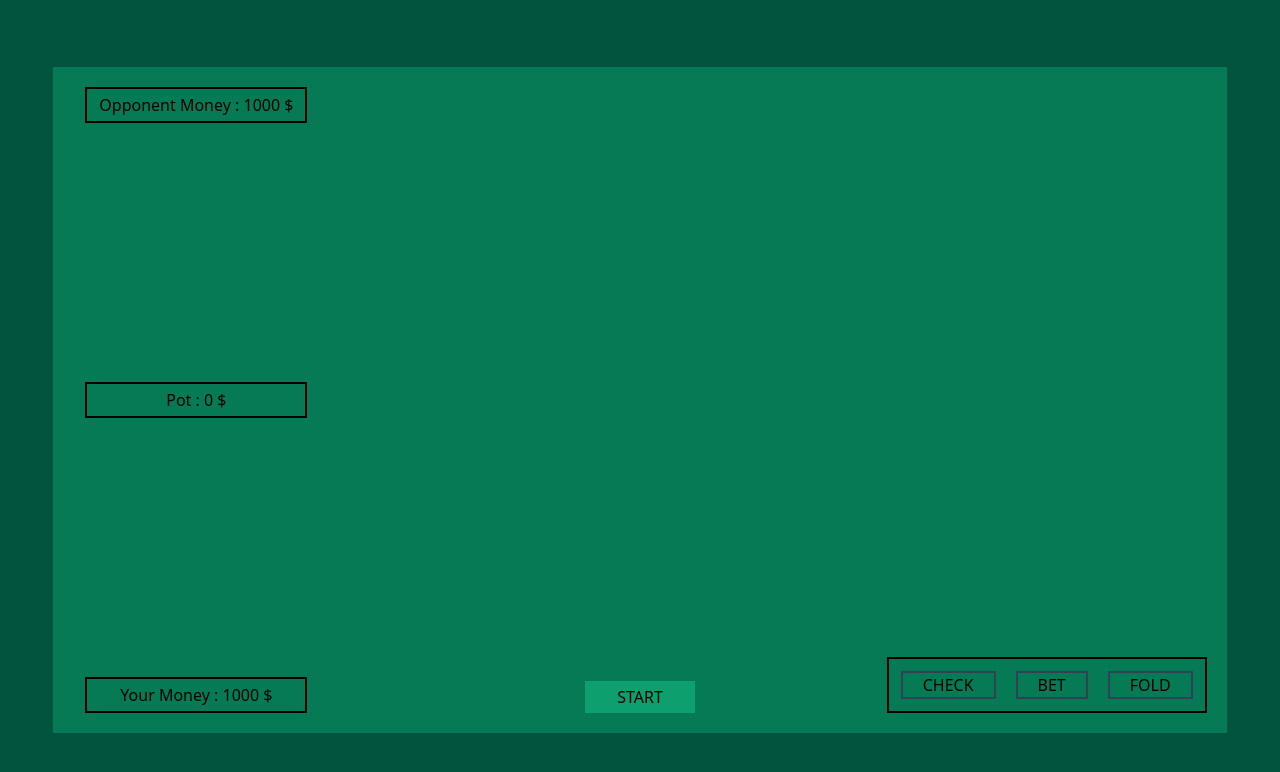
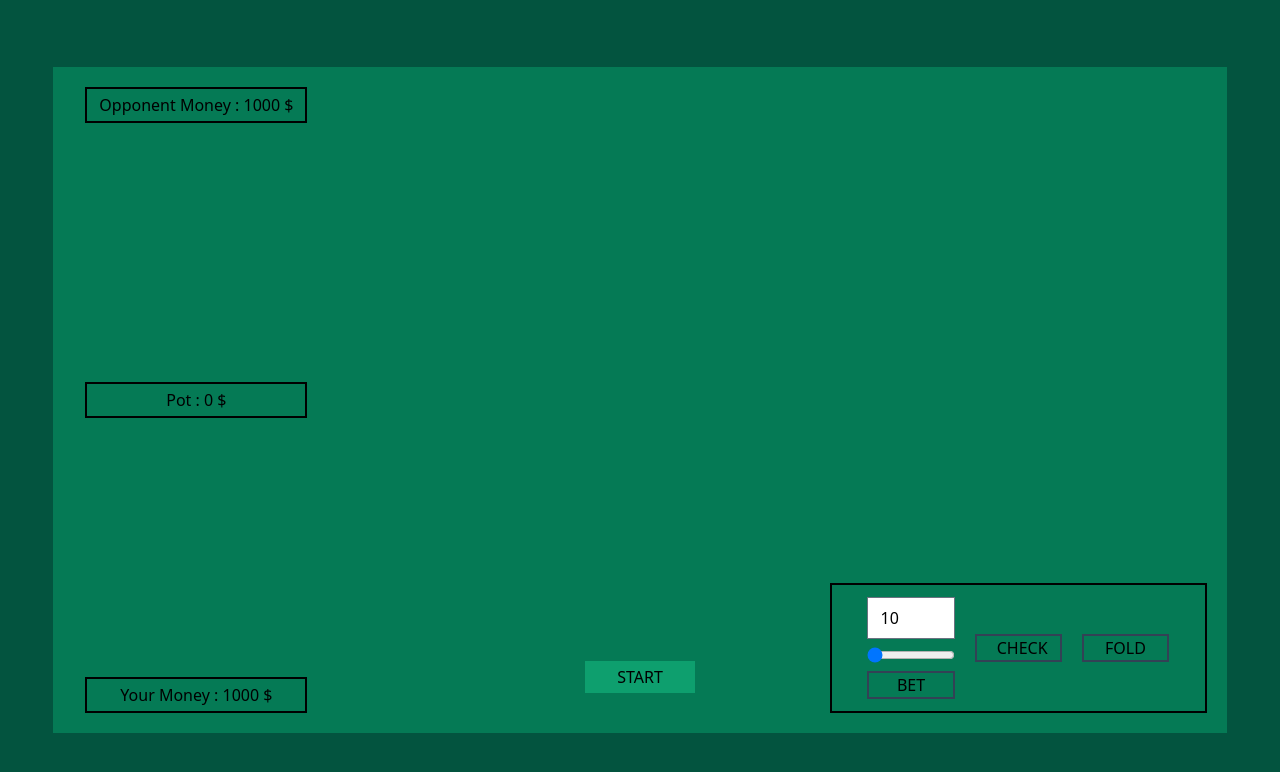
Before and after one commit to Matstraz/texasholdem, a React (Create React App) app: page / in a window 1280 px wide. Shown: the top 772 px of the page. Built offline with nearby package versions, Linux system fonts and the light colour scheme.

Commit message:
feat: app refactoring + add Main Interface Component + set bet input field

```diff
--- a/src/App.js
+++ b/src/App.js
@@ -1,10 +1,47 @@
+import { useState } from "react";
 import { back, deck } from "./components/Deck";
 import Homepage from "./components/Homepage";
 
 function App() {
+  //POT + POT INCREMENTER (MY MONEY COMPONENT)
+  let [pot, setPot] = useState(0);
+  let [initialPot, setInitialPot] = useState(0);
+  let [myMoney, setMymoney] = useState(1000);
+  let [yourMoney, setYourMoney] = useState(1000);
+  //MAIN INTERFACE
+  const [iterableDeck, setIterableDeck] = useState(deck);
+  const [myHand, setMyHand] = useState([]);
+  const [opponentHand, setOpponentHand] = useState([]);
+  const [commonCards, setCommonCards] = useState([]);
+  const [disappear, setDisappear] = useState(false);
+  const [showCard, setShowCards] = useState(false);
+
   return (
     <div className="h-screen w-screen flex justify-center items-center bg-green-800">
-      <Homepage deck={deck} back={back} />
+      <Homepage
+        deck={deck}
+        back={back}
+        pot={pot}
+        setPot={setPot}
+        initialPot={initialPot}
+        setInitialPot={setInitialPot}
+        myMoney={myMoney}
+        setMymoney={setMymoney}
+        yourMoney={yourMoney}
+        setYourMoney={setYourMoney}
+        iterableDeck={iterableDeck}
+        setIterableDeck={setIterableDeck}
+        myHand={myHand}
+        setMyHand={setMyHand}
+        opponentHand={opponentHand}
+        setOpponentHand={setOpponentHand}
+        commonCards={commonCards}
+        setCommonCards={setCommonCards}
+        disappear={disappear}
+        setDisappear={setDisappear}
+        showCard={showCard}
+        setShowCards={setShowCards}
+      />
     </div>
   );
 }
--- a/src/components/Buttons.js
+++ b/src/components/Buttons.js
@@ -1,13 +1,44 @@
-export default function Buttons() {
+import { useState } from "react";
+
+export default function Buttons({ myMoney, pot }) {
+  let [betValue, setBetValue] = useState(10);
+
+  function handleValue(event) {
+    setBetValue(event.target.value);
+  }
+
   return (
     <div className="flex justify-center items-center absolute bottom-5 right-5 border-2 border-black gap-5 p-3">
-      <button className="border-2 border-slate-700 px-5 hover:bg-slate-600">
+      <form className=" flex flex-col gap-2 w-1/4">
+        <input
+          type="number"
+          value={betValue}
+          onChange={handleValue}
+          step={10}
+          min={pot}
+          max={myMoney}
+        />
+        <input
+          type="range"
+          min={pot}
+          max={myMoney}
+          step={10}
+          value={betValue}
+          onChange={handleValue}
+        />
+        <button
+          type="submit"
+          className="border-2 border-slate-700 px-5 hover:bg-slate-600"
+          onClick={(event) => event.preventDefault()}
+        >
+          BET
+        </button>
+      </form>
+      <button className="border-2 border-slate-700 px-5 hover:bg-slate-600 w-1/4">
         CHECK
       </button>
-      <button className="border-2 border-slate-700 px-5 hover:bg-slate-600">
-        BET
-      </button>
-      <button className="border-2 border-slate-700 px-5 hover:bg-slate-600">
+
+      <button className="border-2 border-slate-700 px-5 hover:bg-slate-600 w-1/4">
         FOLD
       </button>
     </div>
--- a/src/components/Homepage.js
+++ b/src/components/Homepage.js
@@ -1,133 +1,61 @@
-import { useState } from "react";
-import Buttons from "./Buttons";
 import Money from "./Money";
+import MainInterface from "./MainInterface";
 
-export default function Homepage({ deck, back }) {
-  const [iterableDeck, setIterableDeck] = useState(deck);
-  const [myHand, setMyHand] = useState([]);
-  const [opponentHand, setOpponentHand] = useState([]);
-  const [commonCards, setCommonCards] = useState([]);
-  const [disappear, setDisappear] = useState(false);
-  const [showCard, setShowCards] = useState(false);
-
-  let myIntialHand = [];
-  let opponentInitialHand = [];
-  let progressiveCommonCards = [];
-
-  function generateRandomHand() {
-    for (let i = 0; i < 2; i++) {
-      const randomCard = Math.floor(Math.random() * (iterableDeck.length - i));
-      myIntialHand.push(iterableDeck[randomCard]);
-      iterableDeck.splice(randomCard, 1);
-    }
-
-    for (let i = 0; i < 2; i++) {
-      const randomCard = Math.floor(Math.random() * (iterableDeck.length - i));
-      opponentInitialHand.push(iterableDeck[randomCard]);
-      iterableDeck.splice(randomCard, 1);
-    }
-
-    setMyHand([...myHand, ...myIntialHand]);
-    setOpponentHand([...opponentHand, ...opponentInitialHand]);
-  }
-
-  function generateCommonCards() {
-    if (commonCards.length < 3) {
-      for (let i = 0; i < 3; i++) {
-        const randomCard = Math.floor(
-          Math.random() * (iterableDeck.length - i)
-        );
-        progressiveCommonCards.push(iterableDeck[randomCard]);
-        iterableDeck.splice(randomCard, 1);
-      }
-      //THIS IS THE FUNCTION TO SHOW OPPONENT'S HAND
-    } else if (commonCards.length === 5) {
-      setShowCards(true);
-    } else {
-      const randomCard = Math.floor(Math.random() * iterableDeck.length);
-      progressiveCommonCards.push(iterableDeck[randomCard]);
-      iterableDeck.splice(randomCard, 1);
-    }
-
-    setCommonCards([...commonCards, ...progressiveCommonCards]);
-  }
-
-  function reset() {
-    setMyHand([]);
-    setOpponentHand([]);
-    setCommonCards([]);
-    setDisappear(false);
-    setIterableDeck([
-      ...iterableDeck,
-      ...myHand,
-      ...opponentHand,
-      ...commonCards,
-    ]);
-  }
-
+export default function Homepage({
+  back,
+  pot,
+  setPot,
+  initialPot,
+  setInitialPot,
+  myMoney,
+  setMymoney,
+  yourMoney,
+  setYourMoney,
+  iterableDeck,
+  setIterableDeck,
+  myHand,
+  setMyHand,
+  opponentHand,
+  setOpponentHand,
+  commonCards,
+  setCommonCards,
+  disappear,
+  setDisappear,
+  showCard,
+  setShowCards,
+}) {
   return (
-    <div className="flex flex-col justify-between items-center bg-green-600 p-5 w-11/12 h-5/6 relative">
-      <Money />
-      <div className="flex justify-center items-center w-full h-1/4">
-        {showCard &&
-          opponentHand.map((el) => (
-            <img src={el[0]} key={el[1]} alt="cardImage" className="h-full" />
-          ))}
-        {!showCard && (
-          <img
-            src={back}
-            alt="cardImage"
-            className={disappear ? "h-full" : "hidden"}
-          />
-        )}
-        {!showCard && (
-          <img
-            src={back}
-            alt="cardImage"
-            className={disappear ? "h-full" : "hidden"}
-          />
-        )}
-      </div>
-      <div className="flex justify-center items-center w-full h-1/4">
-        {commonCards.map((el) => (
-          <img src={el[0]} key={el[1]} alt="cardImage" className="h-full" />
-        ))}
-      </div>
-      <div className="flex justify-center items-center w-full h-1/4">
-        {myHand.map((el) => (
-          <img src={el[0]} key={el[1]} alt="cardImage" className="h-full" />
-        ))}
-      </div>
-      <button
-        onClick={() => {
-          generateRandomHand();
-          setDisappear(true);
-        }}
-        className={disappear ? "hidden" : "bg-green-500 p-1 px-8"}
-      >
-        START
-      </button>
-      <button
-        onClick={generateCommonCards}
-        className={
-          disappear && commonCards.length < 5
-            ? "bg-green-500 p-1 px-8"
-            : "hidden"
-        }
-      >
-        GIVE CARDS
-      </button>
-      <button
-        onClick={reset}
-        className={
-          disappear && commonCards.length >= 5
-            ? "bg-green-500 p-1 px-8"
-            : "hidden"
-        }
-      >
-        NEW HAND
-      </button>
-      <Buttons />
+    <div className="bg-green-600 p-5 w-11/12 h-5/6 relative flex justify-center items-center">
+      <Money
+        pot={pot}
+        setPot={setPot}
+        initialPot={initialPot}
+        setInitialPot={setInitialPot}
+        myMoney={myMoney}
+        setMymoney={setMymoney}
+        yourMoney={yourMoney}
+        setYourMoney={setYourMoney}
+      />
+      <MainInterface
+        back={back}
+        iterableDeck={iterableDeck}
+        setIterableDeck={setIterableDeck}
+        myHand={myHand}
+        setMyHand={setMyHand}
+        opponentHand={opponentHand}
+        setOpponentHand={setOpponentHand}
+        commonCards={commonCards}
+        setCommonCards={setCommonCards}
+        disappear={disappear}
+        setDisappear={setDisappear}
+        showCard={showCard}
+        setShowCards={setShowCards}
+        yourMoney={yourMoney}
+        setYourMoney={setYourMoney}
+        myMoney={myMoney}
+        setMymoney={setMymoney}
+        pot={pot}
+      />
     </div>
   );
 }
--- /dev/null
+++ b/src/components/MainInterface.js
@@ -0,0 +1,147 @@
+import Buttons from "./Buttons";
+
+export default function MainInterface({
+  back,
+  iterableDeck,
+  setIterableDeck,
+  myHand,
+  setMyHand,
+  opponentHand,
+  setOpponentHand,
+  commonCards,
+  setCommonCards,
+  disappear,
+  setDisappear,
+  showCard,
+  setShowCards,
+  yourMoney,
+  setYourMoney,
+  myMoney,
+  setMyMoney,
+  pot,
+}) {
+  let myIntialHand = [];
+  let opponentInitialHand = [];
+  let progressiveCommonCards = [];
+
+  function generateRandomHand() {
+    for (let i = 0; i < 2; i++) {
+      const randomCard = Math.floor(Math.random() * (iterableDeck.length - i));
+      myIntialHand.push(iterableDeck[randomCard]);
+      iterableDeck.splice(randomCard, 1);
+    }
+
+    for (let i = 0; i < 2; i++) {
+      const randomCard = Math.floor(Math.random() * (iterableDeck.length - i));
+      opponentInitialHand.push(iterableDeck[randomCard]);
+      iterableDeck.splice(randomCard, 1);
+    }
+
+    setMyHand([...myHand, ...myIntialHand]);
+    setOpponentHand([...opponentHand, ...opponentInitialHand]);
+  }
+
+  function generateCommonCards() {
+    if (commonCards.length < 3) {
+      for (let i = 0; i < 3; i++) {
+        const randomCard = Math.floor(
+          Math.random() * (iterableDeck.length - i)
+        );
+        progressiveCommonCards.push(iterableDeck[randomCard]);
+        iterableDeck.splice(randomCard, 1);
+      }
+      //THIS IS THE FUNCTION TO SHOW OPPONENT'S HAND
+    } else if (commonCards.length === 5) {
+      setShowCards(true);
+    } else {
+      const randomCard = Math.floor(Math.random() * iterableDeck.length);
+      progressiveCommonCards.push(iterableDeck[randomCard]);
+      iterableDeck.splice(randomCard, 1);
+    }
+
+    setCommonCards([...commonCards, ...progressiveCommonCards]);
+  }
+
+  function reset() {
+    setMyHand([]);
+    setOpponentHand([]);
+    setCommonCards([]);
+    setDisappear(false);
+    setIterableDeck([
+      ...iterableDeck,
+      ...myHand,
+      ...opponentHand,
+      ...commonCards,
+    ]);
+  }
+  return (
+    <div className="flex flex-col justify-between items-center bg-green-600 p-5 w-full h-full">
+      <div className="flex justify-center items-center w-full h-1/4">
+        {showCard &&
+          opponentHand.map((el) => (
+            <img src={el[0]} key={el[1]} alt="cardImage" className="h-full" />
+          ))}
+        {!showCard && (
+          <img
+            src={back}
+            alt="cardImage"
+            className={disappear ? "h-full" : "hidden"}
+          />
+        )}
+        {!showCard && (
+          <img
+            src={back}
+            alt="cardImage"
+            className={disappear ? "h-full" : "hidden"}
+          />
+        )}
+      </div>
+      <div className="flex justify-center items-center w-full h-1/4">
+        {commonCards.map((el) => (
+          <img src={el[0]} key={el[1]} alt="cardImage" className="h-full" />
+        ))}
+      </div>
+      <div className="flex justify-center items-center w-full h-1/4">
+        {myHand.map((el) => (
+          <img src={el[0]} key={el[1]} alt="cardImage" className="h-full" />
+        ))}
+      </div>
+      <button
+        onClick={() => {
+          generateRandomHand();
+          setDisappear(true);
+        }}
+        className={disappear ? "hidden" : "bg-green-500 p-1 px-8"}
+      >
+        START
+      </button>
+      <button
+        onClick={generateCommonCards}
+        className={
+          disappear && commonCards.length < 5
+            ? "bg-green-500 p-1 px-8"
+            : "hidden"
+        }
+      >
+        GIVE CARDS
+      </button>
+      <button
+        onClick={reset}
+        className={
+          disappear && commonCards.length >= 5
+            ? "bg-green-500 p-1 px-8"
+            : "hidden"
+        }
+      >
+        NEW HAND
+      </button>
+      <Buttons
+        yourMoney={yourMoney}
+        setYourMoney={setYourMoney}
+        myMoney={myMoney}
+        setMyMoney={setMyMoney}
+        pot={pot}
+      />
+    </div>
+  );
+}
```
Also changed, not shown: src/components/Money.js (+22 -9 lines).
